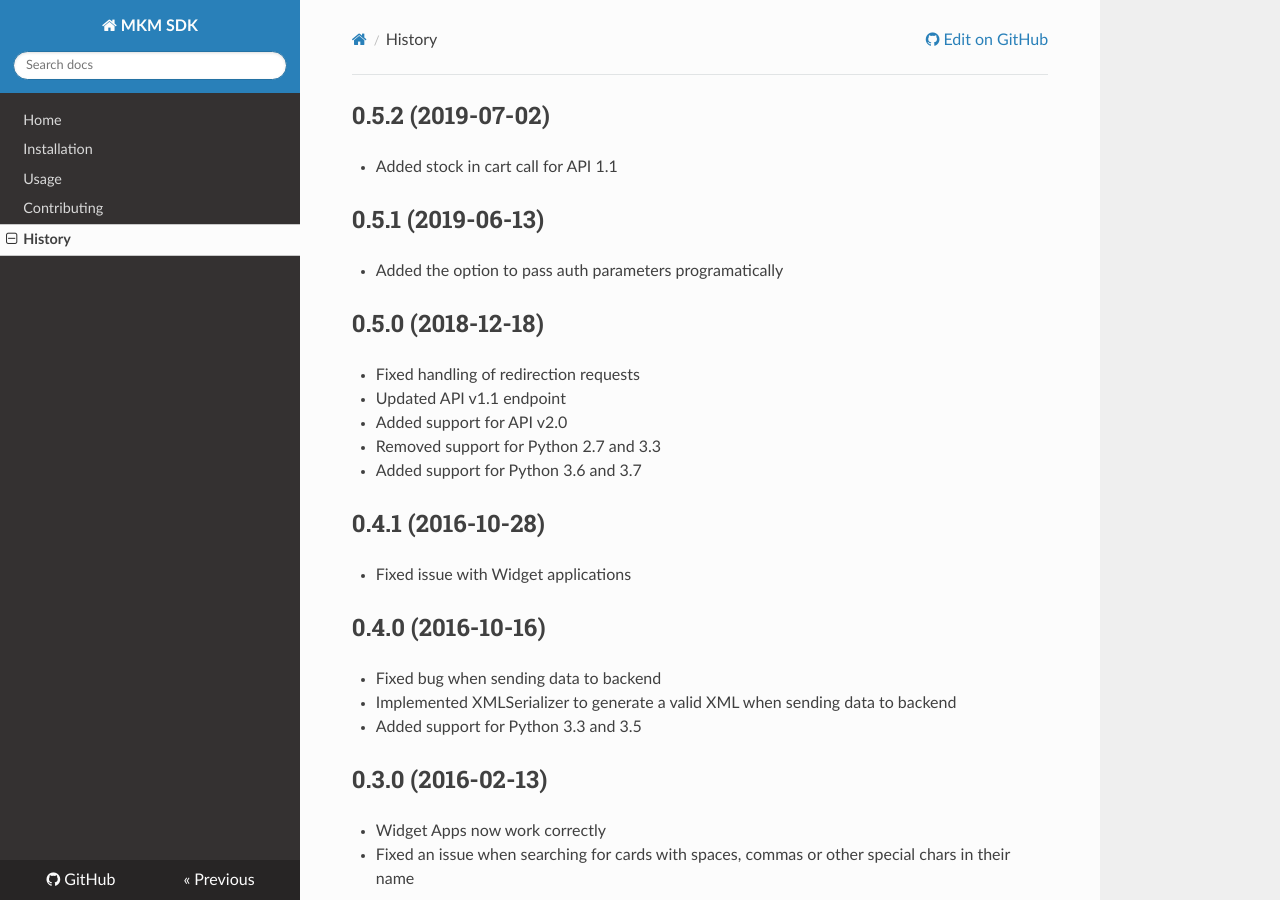
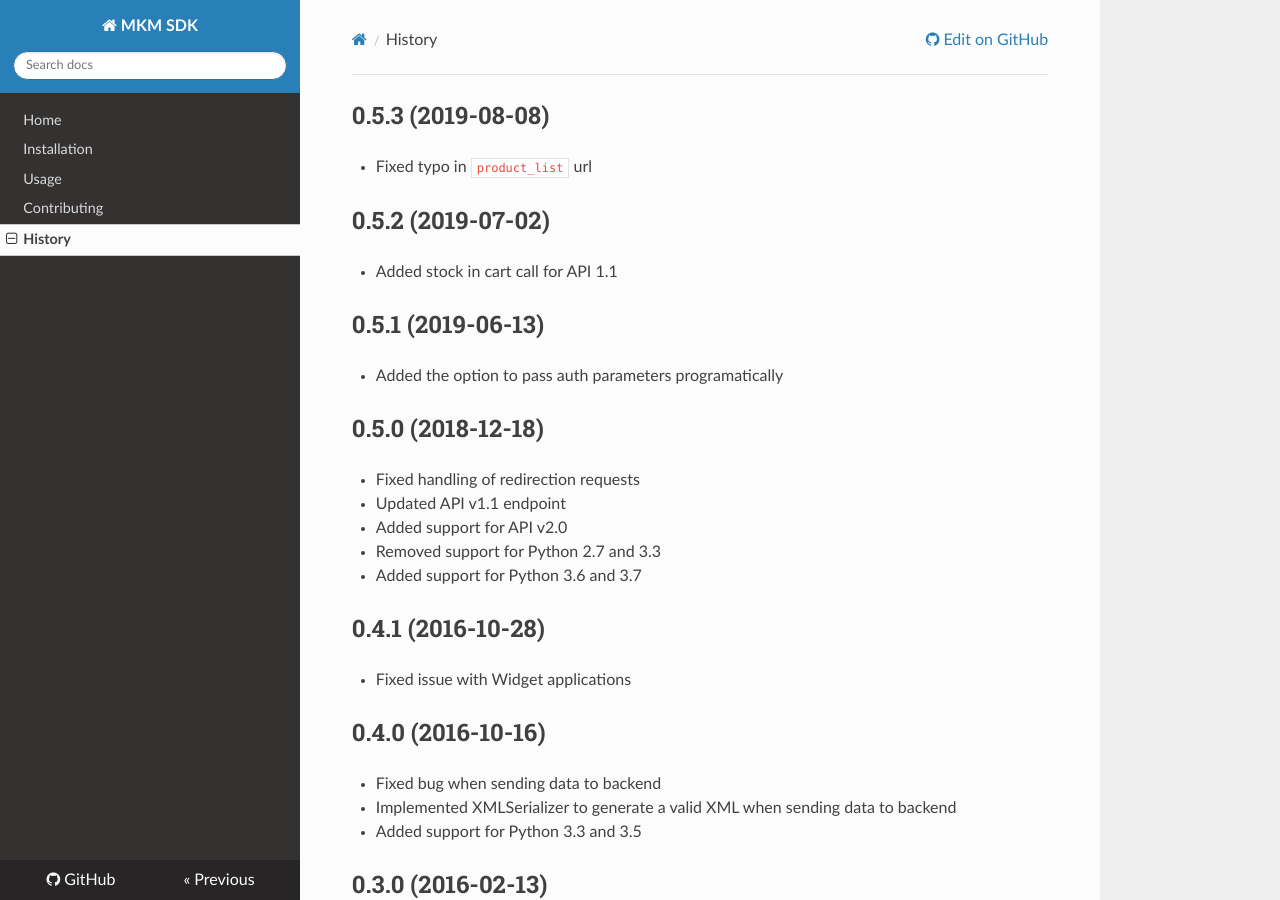
Before and after one commit to evonove/mkm-sdk, an MkDocs documentation site: the page built from docs/history.md, in a window 1280 px wide and 900 px high. Built offline with MkDocs 1.6.1, drawn with Linux system fonts in a browser that asks for light colours; nearby versions of some CDN libraries; old or Windows-style settings are respelled for this version of MkDocs.

Commit message:
Bumped version to 0.5.3

```diff
--- a/docs/history.md
+++ b/docs/history.md
@@ -1,3 +1,7 @@
+## 0.5.3 (2019-08-08)
+
+* Fixed typo in `product_list` url
+
 ## 0.5.2 (2019-07-02)
 
 * Added stock in cart call for API 1.1
--- a/mkmsdk/__init__.py
+++ b/mkmsdk/__init__.py
@@ -1,7 +1,7 @@
 """Magic Kard Market SDK"""
 
 __title__ = "Magic Kard Market SDK"
-__version__ = "0.5.2"
+__version__ = "0.5.3"
 __author__ = "Evonove"
 __license__ = "MIT"
 
```
